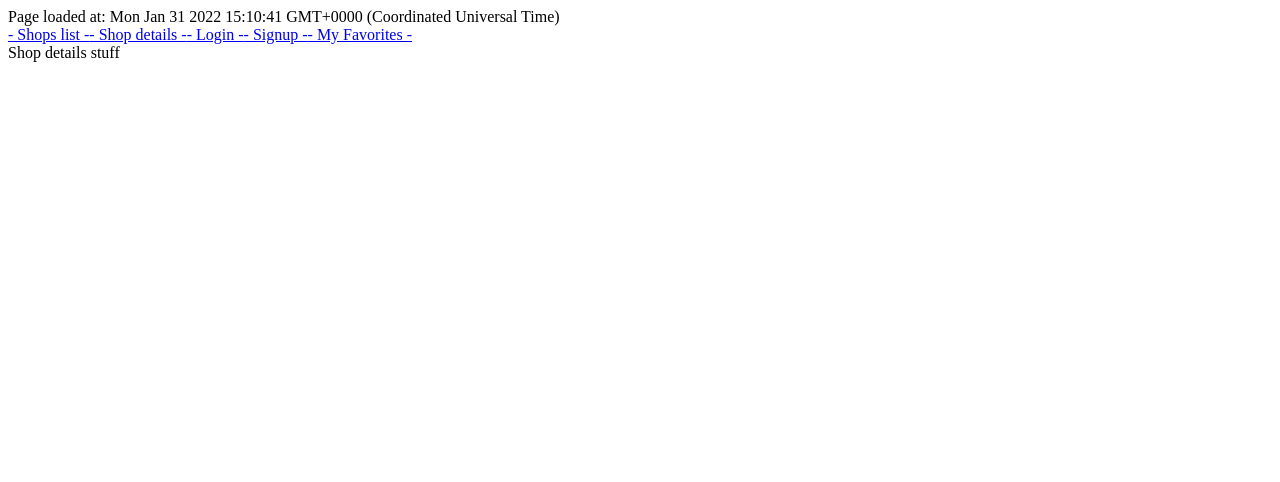
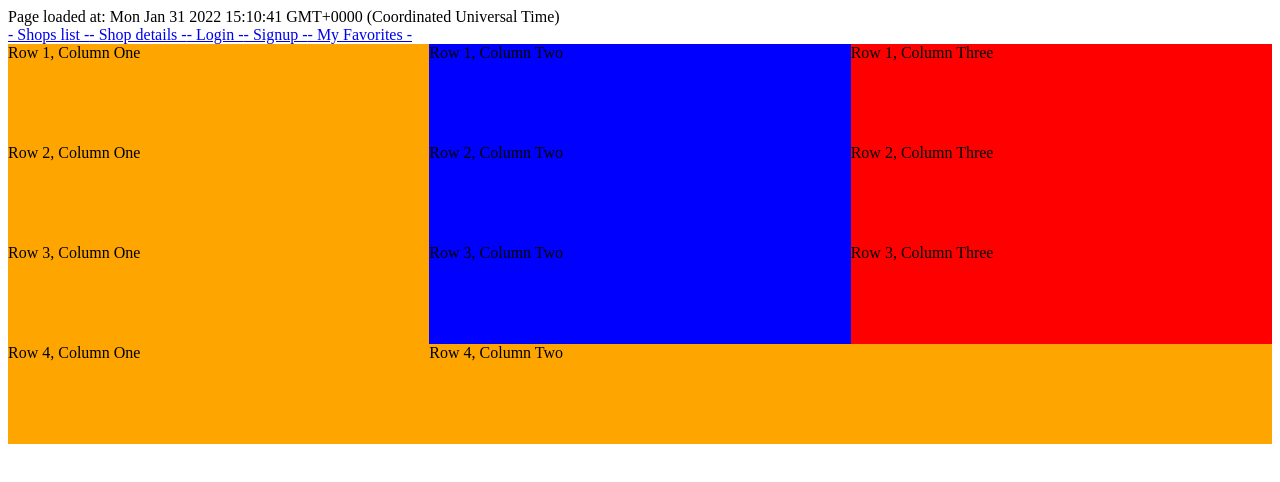
Before and after one commit to Blue-Ocean-Team-Shades/Expresso, a React app: page /details in a window 1280 px wide. Shown: the top 482 px of the page. Built offline with nearby package versions, Linux system fonts and the light colour scheme; the HTML template or start-up script is replaced by a standard one.

Commit message:
set up menu item columns and function to set up columns

```diff
--- a/client/src/components/shop-details/index.jsx
+++ b/client/src/components/shop-details/index.jsx
@@ -1,13 +1,152 @@
 import React from 'react';
 import styled from 'styled-components';
-import {Background, Accent, Highlight} from '../Styled.jsx';
+import {
+  Background,
+  Accent,
+  Highlight,
+  AccentButton,
+  HighlightButton,
+  Input,
+  FlexRow,
+  FlexCol,
+} from '../Styled.jsx';
+
+const GreenBackground = styled(Background)`
+  background-color: green;
+`;
+
+const Row = styled(FlexRow)`
+  flex-wrap: wrap;
+  width: 100%;
+`;
+
+const Column = styled(FlexCol)`
+  flex-basis: 100%;
+  flex: 1;
+`;
+
+const OrangeColumn = styled(FlexCol)`
+  background-color: orange;
+  height: 100px;
+`;
+
+const BlueColumn = styled(FlexCol)`
+  background-color: blue;
+  height: 100px;
+`;
+
+const RedColumn = styled(FlexCol)`
+  background-color: Red;
+  height: 100px;
+`;
+
+let array = [
+  'Row 1, Column One',
+  'Row 1, Column Two',
+  'Row 1, Column Three',
+  'Row 2, Column One',
+  'Row 2, Column Two',
+  'Row 2, Column Three',
+  'Row 3, Column One',
+  'Row 3, Column Two',
+  'Row 3, Column Three',
+  'Row 4, Column One',
+  'Row 4, Column Two',
+];
+
+const createRows = (arr) => {
+  let result = [];
+  while (arr.length > 2) {
+    result.push(
+      <Row>
+        <Column>
+          <OrangeColumn>
+            <div>{arr[0]}</div>
+          </OrangeColumn>
+        </Column>
+        <Column>
+          <BlueColumn>
+            <div>{arr[1]}</div>
+          </BlueColumn>
+        </Column>
+        <Column>
+          <RedColumn>
+            <div>{arr[2]}</div>
+          </RedColumn>
+        </Column>
+      </Row>
+    );
+    arr.splice(0, 3);
+  }
+  if (arr.length > 0) {
+    if (arr.length === 1) arr.push('', '');
+    if (arr.length === 2) arr.push('');
+    result.push(
+      <Row>
+        {arr.map((el) => {
+          return (
+            <Column>
+              <OrangeColumn>
+                <div>{el}</div>
+              </OrangeColumn>
+            </Column>
+          );
+        })}
+      </Row>
+    );
+  }
+  return result;
+};
+
+let rows = createRows(array);
+console.log(rows);
+
+function ShopDetails(props) {
+  return <GreenBackground>{rows.map((row) => row)}</GreenBackground>;
+}
+
+export default ShopDetails;
+
+/*
 
 function ShopDetails(props) {
   return (
-    <Background>
-      Shop details stuff
-    </Background>
+    <GreenBackground>
+      <Row>
+        <Column>
+          <OrangeColumn>
+            <div>Row 1, Column One</div>
+          </OrangeColumn>
+        </Column>
+        <Column>
+          <BlueColumn>
+            <div>Row 1, Column Two</div>
+          </BlueColumn>
+        </Column>
+        <Column>
+          <RedColumn>
+            <div>Row 1, Column Three</div>
+          </RedColumn>
+        </Column>
+      </Row>
+      <Row>
+        <Column>
+          <BlueColumn>
+            <div>Row 2, Column One</div>
+          </BlueColumn>
+        </Column>
+        <Column>
+          <RedColumn>
+            <div>Row 2, Column Two</div>
+          </RedColumn>
+        </Column>
+        <Column>
+          <OrangeColumn>
+            <div>Row 2, Column Three</div>
+          </OrangeColumn>
+        </Column>
+      </Row>
+    </GreenBackground>
   );
 }
-
-export default ShopDetails;
+*/
```
